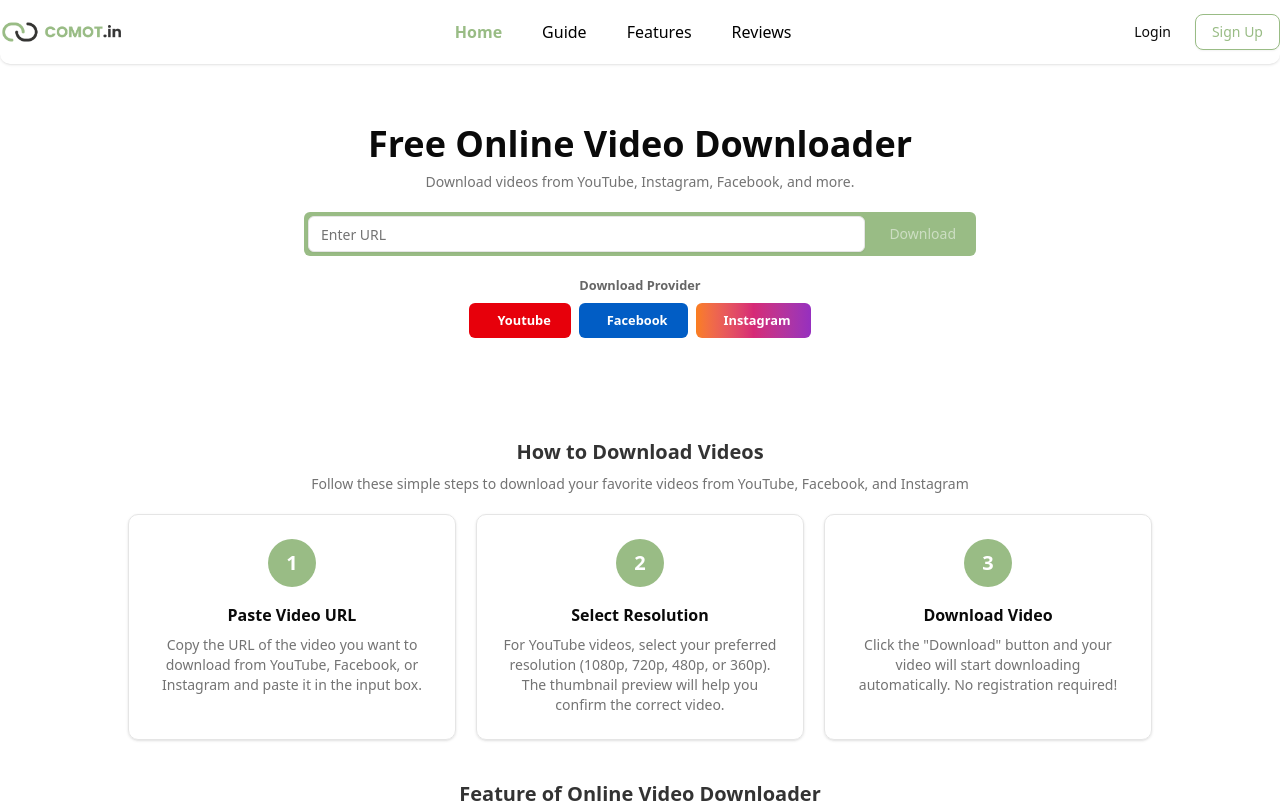
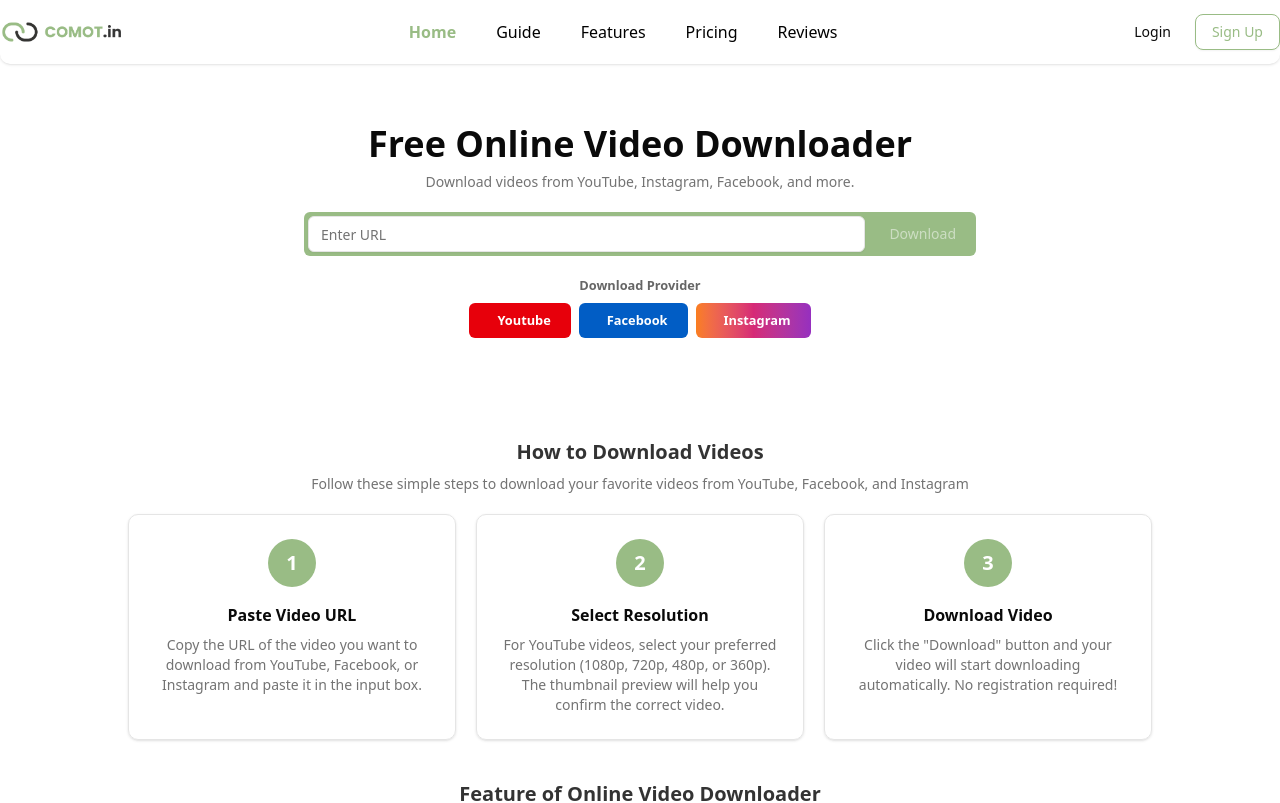
Before and after one commit to MUFTIALCHAIRI/Test4, a React (Vite) app: page / in a window 1280 px wide. Shown: the top 803 px of the page. Built offline with nearby package versions, Linux system fonts and the light colour scheme; some icons are missing.

Commit message:
header pricing

```diff
--- a/src/layouts/navbar/header.tsx
+++ b/src/layouts/navbar/header.tsx
@@ -66,7 +66,7 @@
 	// Scroll navigation effect
 	useEffect(() => {
 		const handleScroll = () => {
-			const sections = ['home', 'guide', 'features', 'reviews'];
+			const sections = ['home', 'guide', 'features', 'pricing', 'reviews'];
 
 			// Find which section is currently in view
 			const current =
@@ -165,6 +165,25 @@
 									Features
 								</button>
 							</li>
+														<li>
+								<button
+									onClick={() => {
+										navigate('/');
+										setActiveSection('pricing');
+										// Scroll to features section after navigation
+										setTimeout(() => {
+											document.getElementById('pricing')?.scrollIntoView({ behavior: 'smooth' });
+										}, 100);
+									}}
+									className={`${
+										activeSection === 'pricing'
+											? 'text-[#99BC85] font-semibold'
+											: 'text-black hover:text-[#99BC85]'
+									} transition-colors`}
+								>
+									Pricing
+								</button>
+							</li>
 							<li>
 								<button
 									onClick={() => {
```
